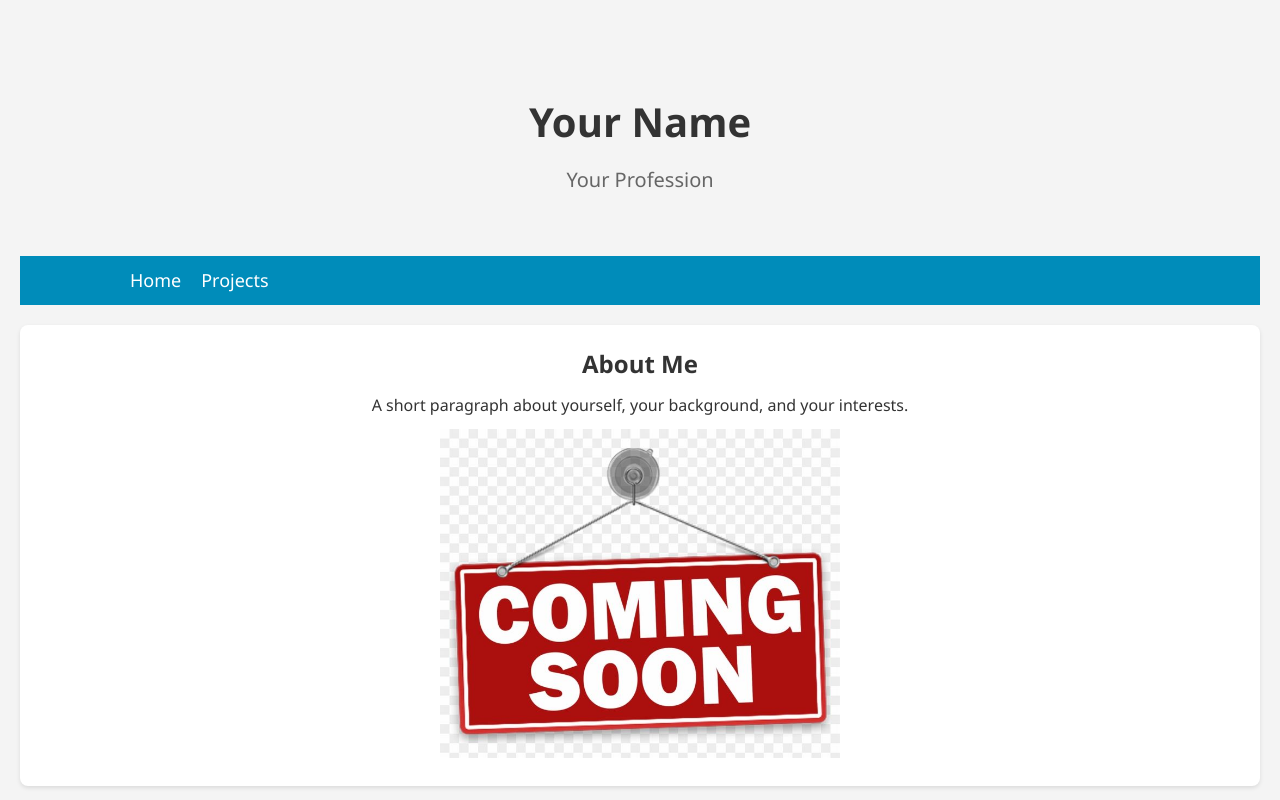
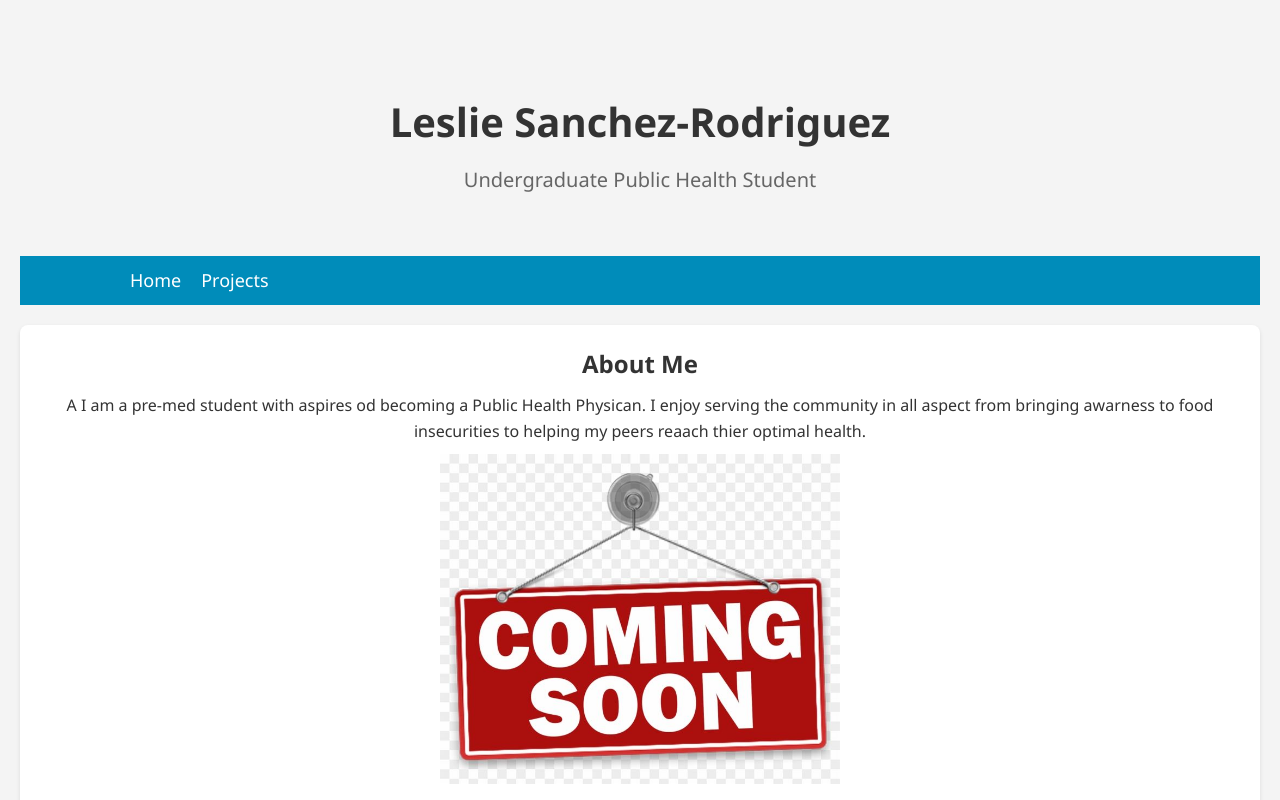
Before and after one commit to ls677790/ls6777, a plain HTML site: page index.html in a window 1280 px wide. Shown: the top 800 px of the page. Drawn offline with Linux system fonts and the light colour scheme.

Commit message:
Changing name

```diff
--- a/index.html
+++ b/index.html
@@ -8,8 +8,8 @@
 </head>
 <body>
     <header>
-        <h1>Your Name</h1>
-        <p>Your Profession</p>
+        <h1>Leslie Sanchez-Rodriguez</h1>
+        <p>Undergraduate Public Health Student </p>
     </header>
 
     <nav>
@@ -23,7 +23,7 @@
 
     <section id="about" style="text-align: center;">
         <h2>About Me</h2>
-        <p>A short paragraph about yourself, your background, and your interests.</p>
+        <p>A I am a pre-med student with aspires od becoming a Public Health Physican. I enjoy serving the community in all aspect from bringing awarness to food insecurities to helping my peers reaach thier optimal health.</p>
         <img src="./image1.jpg" alt="About Me" style="width:100%;max-width:400px;">
     </section>
 
```
